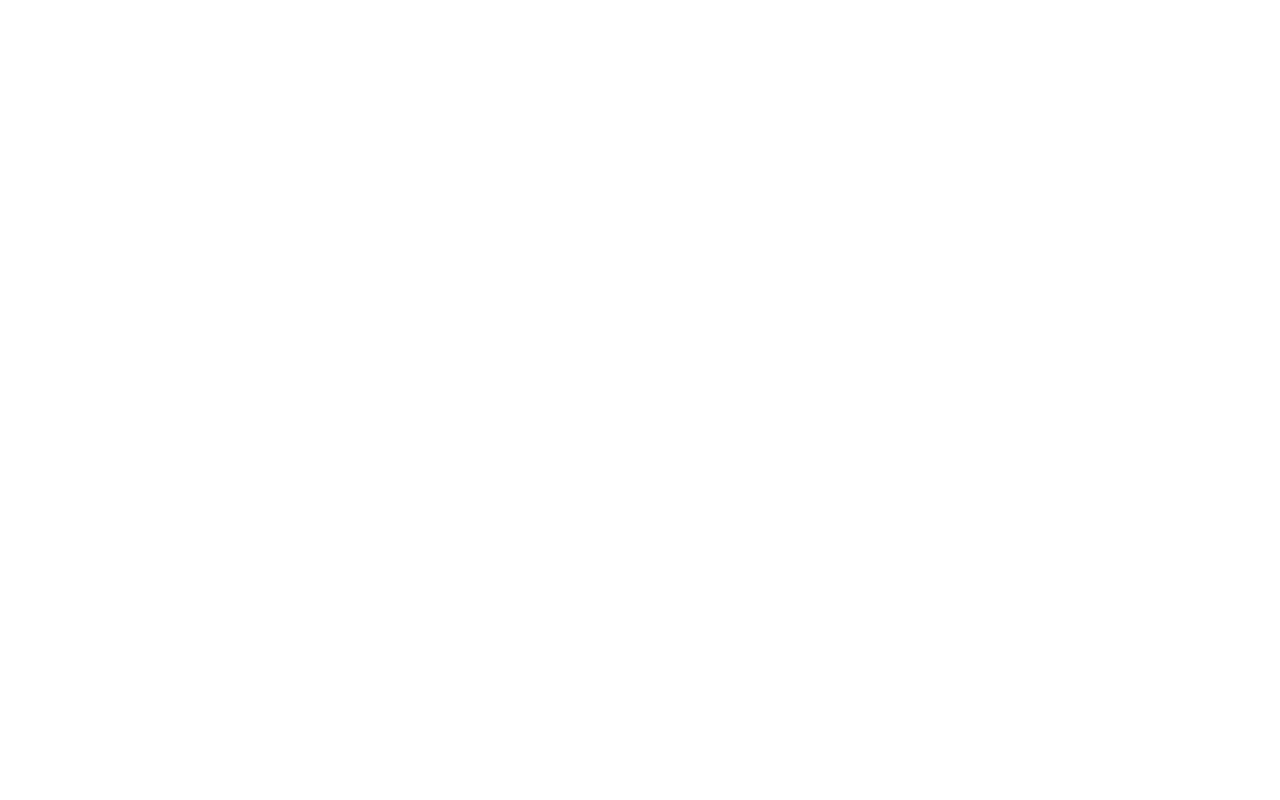
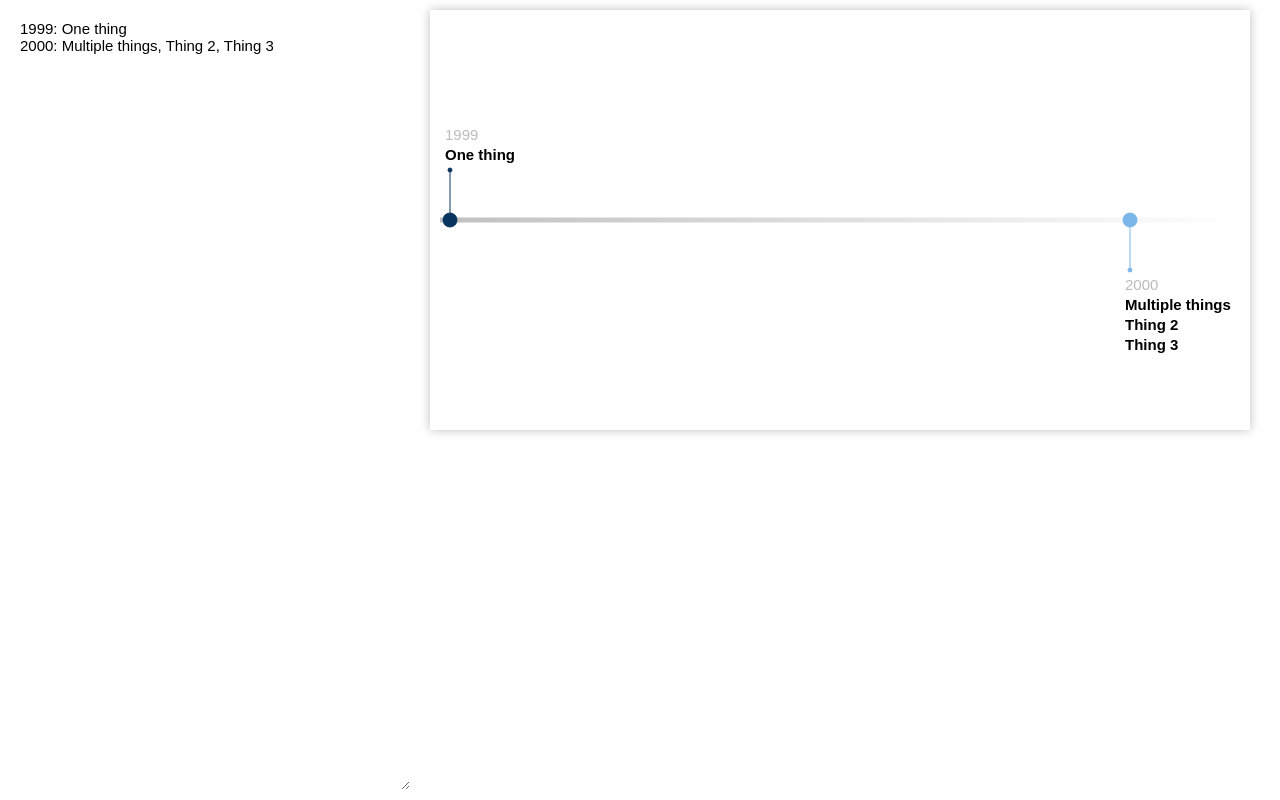
Before and after one commit to goofballLogic/timeline, a plain HTML site: page www/index.html in a window 1280 px wide. Drawn offline with Linux system fonts and the light colour scheme.

Commit message:
generator

```diff
--- a/www/css/main.css
+++ b/www/css/main.css
@@ -0,0 +1,34 @@
+html, body {
+    height: 100vh;
+    margin: 0;
+}
+body {
+    padding: 10px;
+    display: flex;
+    gap: 20px;
+
+}
+* {
+    box-sizing: border-box;
+    font-family: Arial;
+    font-size: 15px;
+}
+textarea {
+    width: 400px;
+    height: 100%;
+    border: none;
+    padding: 10px;
+}
+svg {
+    display: block;
+    width: 820px;
+    height: 420px;
+    box-shadow: 0 0 10px 0 silver;
+}
+
+.data-point .title {
+    fill: #BBB;
+}
+.data-point .data {
+    font-weight: bold;
+}
--- a/www/index.html
+++ b/www/index.html
@@ -5,13 +5,27 @@
 <head>
     <meta charset="UTF-8">
     <meta name="viewport" content="width=device-width, initial-scale=1.0">
-    <meta http-equiv="X-UA-Compatible" content="ie=edge">
     <title>Timeline</title>
     <link rel="stylesheet" href="css/main.css">
     <script defer src="js/main.js" type="module"></script>
 </head>
 
 <body>
+
+    <textarea></textarea>
+    <svg viewBox="-10 -210 820 420" viewbox="" xmlns="http://www.w3.org/2000/svg" shape-rendering="geometricPrecision">
+        <defs>
+            <linearGradient id="main_axis" x1="0" x2="800" y1="0" y2="0" gradientUnits="userSpaceOnUse">
+                <stop stop-color="silver" offset="0" />
+                <stop stop-color="white" offset="1" />
+            </linearGradient>
+        </defs>
+        <g id="axis">
+            <line x1="0" x2="800" y1="0" y2="0" stroke="url(#main_axis)" stroke-width="5" />
+        </g>
+
+    </svg>
+
 </body>
 
 </html>
--- a/www/js/main.js
+++ b/www/js/main.js
@@ -0,0 +1,79 @@
+const textarea = document.querySelector("textarea");
+const svg = document.querySelector("svg");
+
+const svgNS = svg.getAttribute("xmlns");
+
+const parseData = data => data?.split(",").map(x => x.trim());
+const parseLine = line => line?.split(":").map((x, i) => i ? parseData(x) : (Number(x) || 0));
+const parseLines = value => value?.split("\n").filter(x => x).map(x => x.trim()).map(parseLine) || "";
+const numericAscending = (a, b) => a > b ? 1 : a < b ? -1 : 0;
+const plotWidth = 800 - 20 - 100;
+const plotOffsetX = 10;
+const textLineHeight = 20;
+
+const dataListPosition = (dir, index) =>
+    dir > 0
+        ? 50 + (textLineHeight * 2) + (index * textLineHeight)
+        : -60 - (index * textLineHeight);
+
+
+const titlePosition = (dir, dataCount) =>
+    dir > 0 ? (50 + textLineHeight) : -(60 + (dataCount * textLineHeight));
+
+const dataListSVG = (x, dir, data, index) => `
+
+    <text x="${x - 5}" y="${dataListPosition(dir, index)}" class="data">${data}</text>
+
+`;
+
+const r = [8, 122];
+const g = [53, 182];
+const b = [93, 232];
+
+const color = x => {
+
+    const fraction = (x - plotOffsetX) / plotWidth;
+    const offsetR = Math.floor((r[1] - r[0]) * fraction + r[0]);
+    const offsetG = Math.floor((g[1] - g[0]) * fraction + g[0]);
+    const offsetB = Math.floor((b[1] - b[0]) * fraction + b[0]);
+
+    return `rgb(${offsetR}, ${offsetG}, ${offsetB})`;
+};
+
+const dataPointSVG = (x, title, data = [], dir = 1) => `
+
+    <text x="${x - 5}" y="${titlePosition(dir, data.length)}" class="title">${title}</text>
+    ${data.map((datum, index) => dataListSVG(x, dir, datum, dir > 0 ? index : data.length - index - 1)).join("\n")}
+    <g class="data-point-marker" fill="${color(x)}" stroke="${color(x)}">
+        <circle cx="${x}" cy="${50 * dir}" r="2" />
+        <line x1="${x}" x2="${x}" y1="0" y2="${50 * dir}" stroke-width="1" />
+        <circle cx="${x}" cy="0" r="7" />
+    </g >
+
+    `;
+
+
+function draw() {
+    sessionStorage.setItem("data", textarea.value);
+    const data = parseLines(textarea.value).sort((a, b) => numericAscending(a[0], b[0]));
+    const dates = data.map(x => x[0]);
+    const min = Math.min(...dates);
+    const max = Math.max(...dates);
+    const dataWidth = max - min;
+    const intervalWidth = plotWidth / dataWidth;
+    Array.from(svg.querySelectorAll("g.data-point")).forEach(x => x.remove());
+    data.forEach((dataPoint, index) => {
+
+        const rangeOffset = dataPoint[0] - min;
+        const g = document.createElementNS(svgNS, "g");
+        g.setAttribute("class", "data-point");
+        const pointX = plotOffsetX + (rangeOffset * intervalWidth);
+        g.innerHTML = dataPointSVG(pointX, dataPoint[0], dataPoint[1], (index % 2) || -1);
+        svg.appendChild(g);
+
+    });
+}
+
+textarea.addEventListener("input", draw);
+textarea.value = sessionStorage.getItem("data") || "1999: One thing\n2000: Multiple things, Thing 2, Thing 3";
+draw();
```
